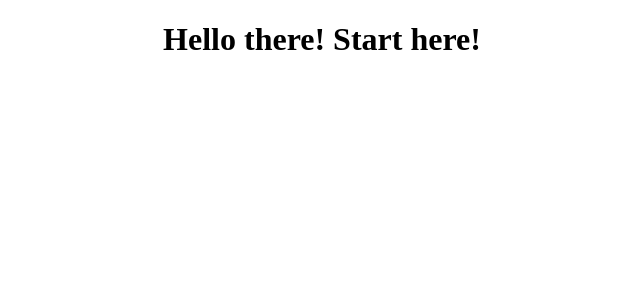
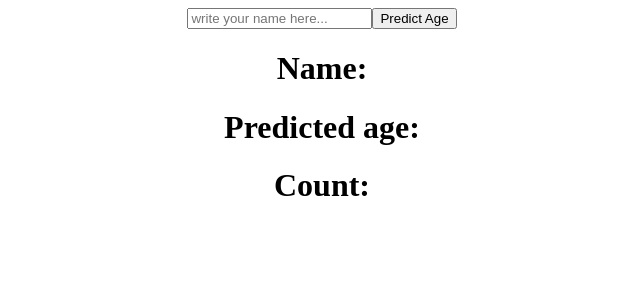
Before and after one commit to SilasFas/React-studies-1, a React (Create React App) app: page / in a window 1280 px wide. Shown: the top 300 px of the page, without its empty margins (318-958 px from the left). Built offline with nearby package versions, Linux system fonts and the light colour scheme.

Commit message:
update fetching data from an API

```diff
--- a/src/App.js
+++ b/src/App.js
@@ -1,9 +1,36 @@
+import { getValue } from '@testing-library/user-event/dist/utils';
 import './App.css';
+import { useEffect, useState } from "react";
 
 function App() {
+
+  const [name, setName] = useState("")
+  const [predictedAge, setPredictedAge] = useState({})
+
+  const fetchData = () => {
+    fetch(`https://api.agify.io/?name=${name}`)
+      .then((response) => response.json())
+      .then((data) => {
+        setPredictedAge(data)
+        console.log(data)
+      })
+  }
+
+
   return (
     <div className="App">
-      <h1>Hello there! Start here!</h1>
+      <input
+        type="text"
+        placeholder='write your name here...'
+        onChange={(event) => setName(event.target.value)}
+      />
+
+      <button onClick={fetchData}>Predict Age</button>
+
+      <h1>Name: {predictedAge?.name /*Only try to access data from this object if this one is not an empty object null*/}</h1>
+      <h1>Predicted age: {predictedAge?.age}</h1>
+      <h1>Count: {predictedAge?.count}</h1>
+
     </div>
   );
 }
```
